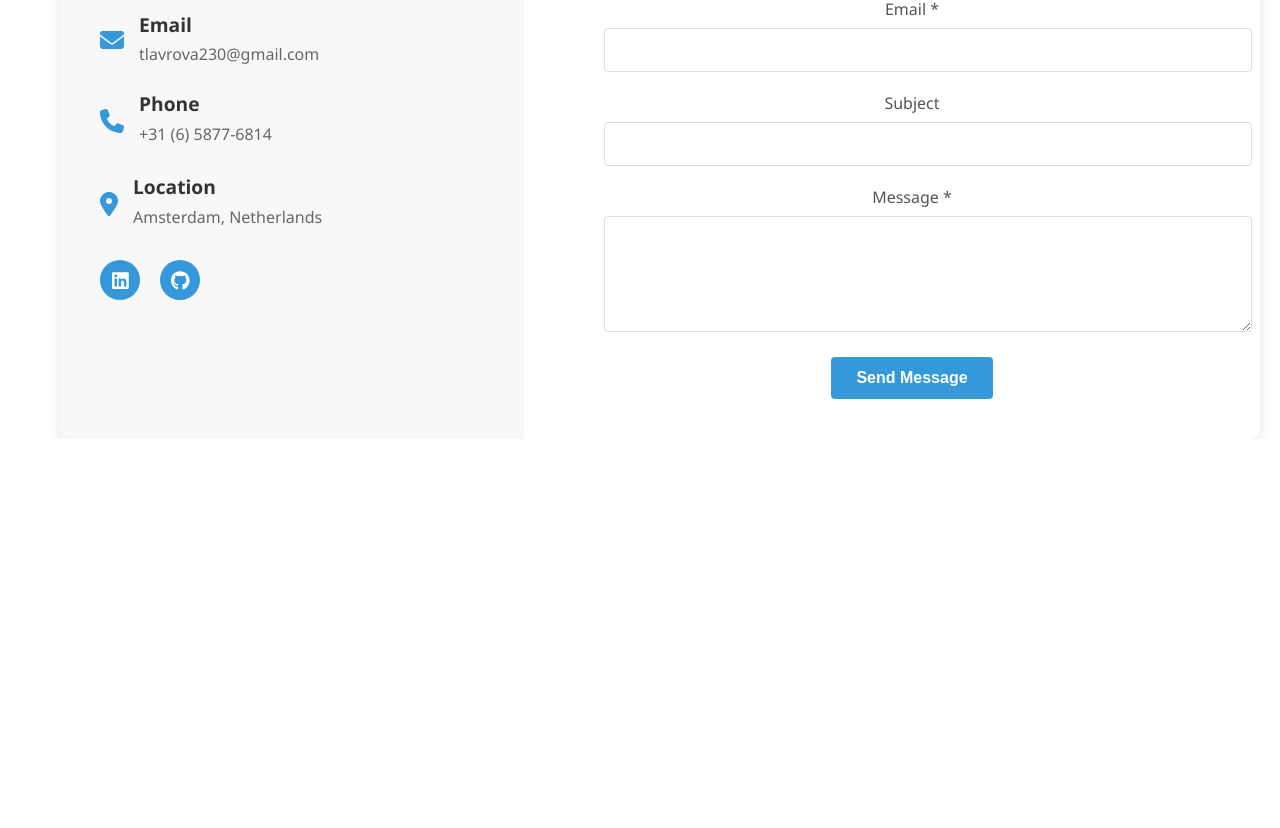
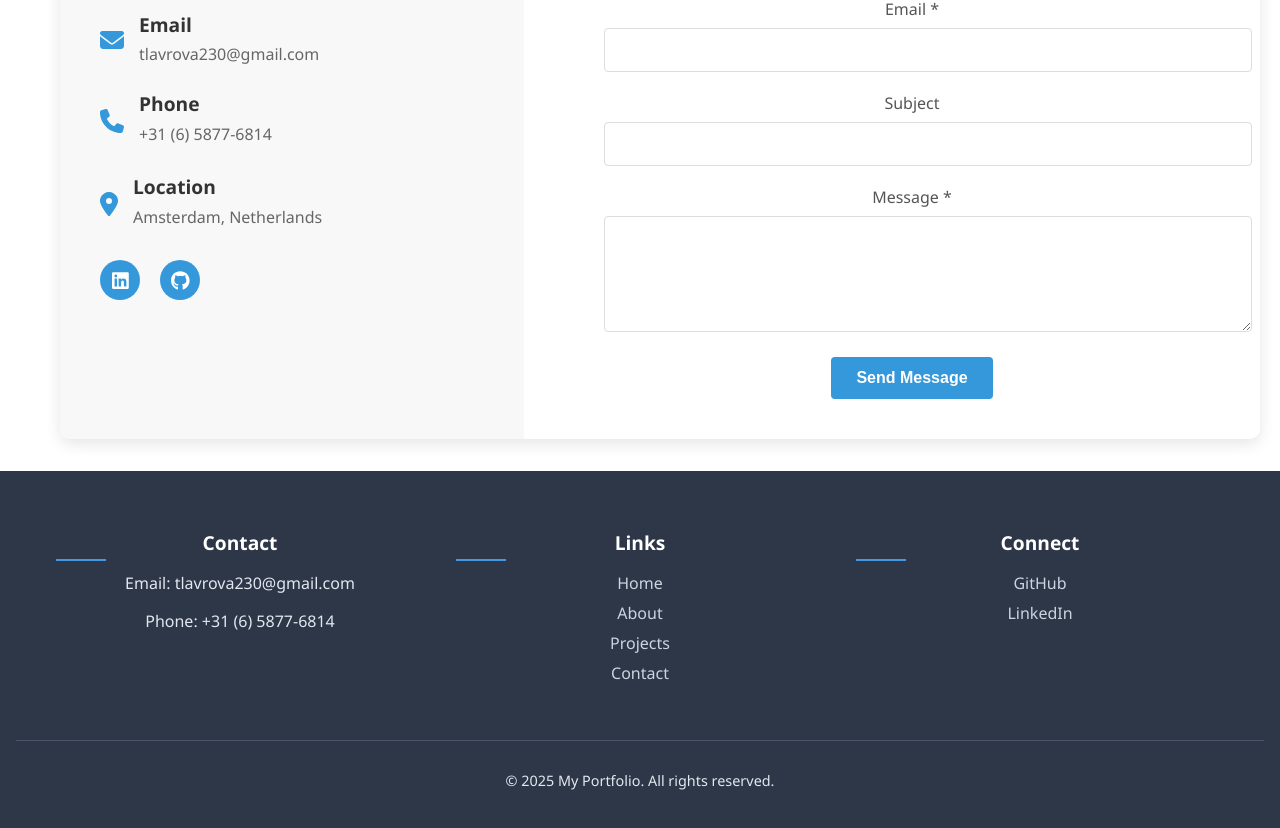
Before and after one commit to tlavrova/personal-portfolio, a React (Create React App) app: page / in a window 1280 px wide. Shown: the part 3361-4189 px from the top of the page. Before the commit the page ends 3800 px from the top, so only its background shows below. Built offline with nearby package versions, Linux system fonts and the light colour scheme.

Commit message:
Add Footer component with contact information and navigation links

```diff
--- a/src/App.tsx
+++ b/src/App.tsx
@@ -5,17 +5,19 @@ import Home from './components/Home';
 import About from './components/About';
 import Projects from './components/Projects';
 import Contact from './components/Contact';
+import Footer from './components/Footer';
 
 function App() {
   return (
-    <div className="App min-h-screen bg-gray-100">
+    <div className="App">
       <Header />
-      <main className="mx-auto">
+      <main>
         <Home />
         <About />
         <Projects />
         <Contact />
       </main>
+      <Footer />
     </div>
   );
 }
--- /dev/null
+++ b/src/components/Footer.tsx
@@ -0,0 +1,42 @@
+import React from 'react';
+import './styles/Footer.css';
+
+const Footer: React.FC = () => {
+  const currentYear = new Date().getFullYear();
+
+  return (
+    <footer className="footer-container">
+      <div className="footer-content">
+        <div className="footer-section">
+          <h4>Contact</h4>
+          <p>Email: tlavrova230@gmail.com</p>
+          <p>Phone: +31 (6) 5877-6814</p>
+        </div>
+
+        <div className="footer-section">
+          <h4>Links</h4>
+          <nav className="footer-nav">
+            <a href="#home">Home</a>
+            <a href="#about">About</a>
+            <a href="#projects">Projects</a>
+            <a href="#contact">Contact</a>
+          </nav>
+        </div>
+
+        <div className="footer-section">
+          <h4>Connect</h4>
+          <div className="footer-social-links">
+            <a href="https://github.com/tlavrova" target="_blank" rel="noopener noreferrer">GitHub</a>
+            <a href="https://linkedin.com/in/tlavrova230" target="_blank" rel="noopener noreferrer">LinkedIn</a>
+          </div>
+        </div>
+      </div>
+
+      <div className="copyright">
+        <p>&copy; {currentYear} My Portfolio. All rights reserved.</p>
+      </div>
+    </footer>
+  );
+};
+
+export default Footer;
--- /dev/null
+++ b/src/components/styles/Footer.css
@@ -0,0 +1,76 @@
+.footer-container {
+  background-color: #2d3748;
+  color: #e2e8f0;
+  padding: 2rem 1rem;
+  margin-top: 2rem;
+}
+
+.footer-content {
+  display: flex;
+  flex-wrap: wrap;
+  justify-content: space-between;
+  max-width: 1200px;
+  margin: 0 auto 1.5rem;
+}
+
+.footer-section {
+  flex: 1;
+  min-width: 200px;
+  margin-bottom: 1.5rem;
+  padding: 0 1rem;
+}
+
+.footer-section h4 {
+  color: #ffffff;
+  font-size: 1.2rem;
+  margin-bottom: 1rem;
+  position: relative;
+}
+
+.footer-section h4::after {
+  content: '';
+  position: absolute;
+  left: 0;
+  bottom: -5px;
+  width: 50px;
+  height: 2px;
+  background-color: #4299e1;
+}
+
+.footer-nav {
+  display: flex;
+  flex-direction: column;
+}
+
+.footer-nav a, .footer-social-links a {
+  color: #cbd5e0;
+  text-decoration: none;
+  margin-bottom: 0.5rem;
+  transition: color 0.3s ease;
+}
+
+.footer-nav a:hover, .footer-social-links a:hover {
+  color: #4299e1;
+}
+
+.footer-social-links {
+  display: flex;
+  flex-direction: column;
+}
+
+.copyright {
+  text-align: center;
+  padding-top: 1rem;
+  border-top: 1px solid #4a5568;
+  font-size: 0.9rem;
+}
+
+@media (max-width: 768px) {
+  .footer-content {
+    flex-direction: column;
+  }
+
+  .footer-section {
+    margin-bottom: 2rem;
+  }
+}
```
